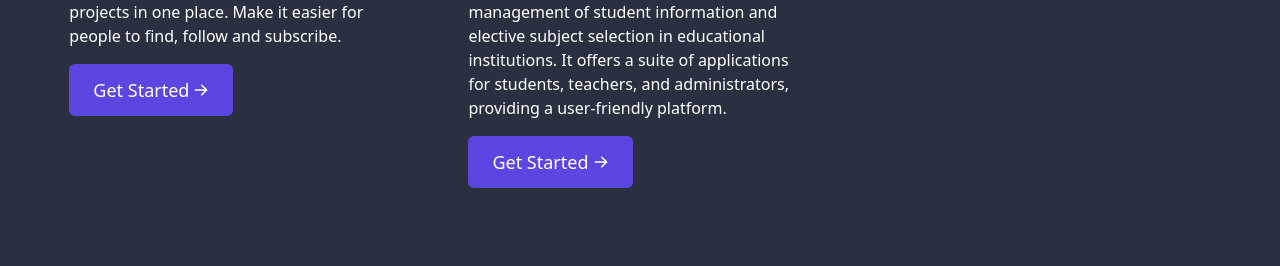
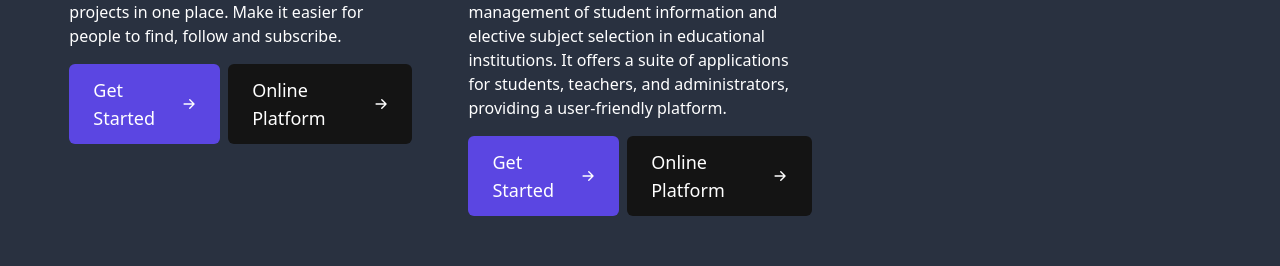
Before and after one commit to TechNodes2-0/TechNode-Community-Website, a React (Vite) app in the folder Technodes/: page /Projects in a window 1280 px wide. Shown: the part 1382-1648 px from the top of the page. Built offline with nearby package versions, Linux system fonts and the light colour scheme.

Commit message:
Style Changes & Added Team Memeber

```diff
--- a/Technodes/src/Pages/EventPage/Event.jsx
+++ b/Technodes/src/Pages/EventPage/Event.jsx
@@ -1,5 +1,5 @@
 import React from 'react'
-import HeroSection from '../../components/core/Eventpage/HeroSection'
+import HeroSection from '../../components/core/Eventpage/Herosection'
 import EventCards from '../../components/core/Eventpage/EventCards'
 import NewsLetter  from "../../components/NewsLetter"
 import Footer  from "../../components/Footer"
--- a/Technodes/src/Pages/Team.jsx
+++ b/Technodes/src/Pages/Team.jsx
@@ -19,6 +19,11 @@ const people = [
     name : "Vinayak vispute",
     role : "Full Stack Developer",
     imageUrl : "https://avatars.githubusercontent.com/u/93467074?s=100&v=4"
+  },
+  {
+    name : "Kartik Bhatiya",
+    role : "Junior Web Developer",
+    imageUrl : "https://avatars.githubusercontent.com/u/95977507?v=4"
   },
 
 ]
--- a/Technodes/src/components/Footer.jsx
+++ b/Technodes/src/components/Footer.jsx
@@ -95,7 +95,7 @@ export default function Footer() {
             </div>
           </div>
           <div className="px-4 py-6 bg-gray-100 dark:bg-secondary md:flex md:items-center md:justify-between">
-            <span className="text-sm text-textdark dark:text-gray-300 sm:text-center">
+            <span className="text-sm text-black text-textdark dark:text-gray-300 sm:text-center">
               © 2023 <a href="/">TechNodes™</a>. All Rights Reserved.
             </span>
             <div className="flex mt-4 space-x-6 sm:justify-center md:mt-0">
--- a/Technodes/src/components/Navbar.jsx
+++ b/Technodes/src/components/Navbar.jsx
@@ -115,7 +115,7 @@ export default function Navbar() {
               <li>
                 <Link
                   to="/"
-                  className="block py-2 pl-3 pr-4 text-white rounded md:bg-transparent md:text-white-400 md:p-0 md:dark:white md:hover:text-black "
+                  className="block py-2 pl-3 pr-4 text-secondary rounded md:bg-transparent md:text-white-400 md:p-0 md:dark:white md:hover:text-black "
                   aria-current="page"
                 >
                   About us
@@ -124,7 +124,7 @@ export default function Navbar() {
               <li>
                 <Link
                   to="/Projects"
-                  className="block py-2 pl-3 pr-4 text-textcolor rounded hover:textdark md:hover:bg-transparent md:hover:text-black md:p-0 dark:text-white md:dark:hover:text-textdark dark:hover:bg-gray-700 dark:hover:text-white md:dark:hover:bg-transparent dark:border-gray-700"
+                  className="block py-2 pl-3 pr-4 text-secondary text-textcolor rounded hover:textdark md:hover:bg-transparent md:hover:text-black md:p-0 dark:text-white md:dark:hover:text-textdark dark:hover:bg-gray-700 dark:hover:text-white md:dark:hover:bg-transparent dark:border-gray-700"
                 >
                   Projects
                 </Link>
--- a/Technodes/src/components/core/ProjectSection/ProjectCard.jsx
+++ b/Technodes/src/components/core/ProjectSection/ProjectCard.jsx
@@ -13,7 +13,7 @@ const ProjectCard = ({ image, title, description, url, btnText, git , deploylink
         <div className="pt-6 pb-3">
           <h3>{title}</h3>
           <p className="mt-2">{description}</p>
-          <div className="mt-4 flex gap-2">
+          {/* <div className="mt-4 flex gap-2">
             <a
               href={url}
               className="inline-flex items-center justify-center w-full px-6 py-3 mb-2 text-lg text-white bg-secondary rounded-md  sm:w-auto sm:mb-0"
@@ -35,7 +35,53 @@ const ProjectCard = ({ image, title, description, url, btnText, git , deploylink
                 ></path>
               </svg>
             </a>
-          </div>
+          </div> */}
+          <div className="mt-4 flex gap-2">
+          <a
+          href={url} // Replace url1 with the URL you want for the second button
+          className="inline-flex items-center justify-center w-full px-6 py-3 mb-2 text-lg text-white bg-secondary rounded-md sm:w-auto sm:mb-0"
+          data-primary="green-400"
+          data-rounded="rounded-2xl"
+          data-primary-reset="{}"
+          >
+            Get Started
+            <svg
+              className="w-4 h-4 ml-1"
+              xmlns="http://www.w3.org/2000/svg"
+              viewBox="0 0 20 20"
+              fill="currentColor"
+            >
+              <path
+                fill-rule="evenodd"
+                d="M10.293 3.293a1 1 0 011.414 0l6 6a1 1 0 010 1.414l-6 6a1 1 0 01-1.414-1.414L14.586 11H3a1 1 0 110-2h11.586l-4.293-4.293a1 1 0 010-1.414z"
+                clip-rule="evenodd"
+              ></path>
+            </svg>
+          </a>
+
+          <a
+            href={deploylink} // Replace url2 with the URL for your second button
+            className="inline-flex items-center justify-center w-full px-6 py-3 mb-2 text-lg text-white bg-primary rounded-md sm:w-auto sm:mb-0" // Modify the classes as needed
+            data-primary="blue-400" // Modify the data attributes as needed
+            data-rounded="rounded-2xl" // Modify the data attributes as needed
+            data-primary-reset="{}" // Modify the data attributes as needed
+          >
+            Online Platform
+            <svg
+              className="w-4 h-4 ml-1"
+              xmlns="http://www.w3.org/2000/svg"
+              viewBox="0 0 20 20"
+              fill="currentColor"
+            >
+              <path
+                fill-rule="evenodd"
+                d="M10.293 3.293a1 1 0 011.414 0l6 6a1 1 0 010 1.414l-6 6a1 1 0 01-1.414-1.414L14.586 11H3a1 1 0 110-2h11.586l-4.293-4.293a1 1 0 010-1.414z"
+                clip-rule="evenodd"
+              ></path>
+            </svg>
+          </a>
+        </div>
+
         </div>
       </div>
     </>
--- a/Technodes/src/components/core/ProjectSection/ProjectCards.jsx
+++ b/Technodes/src/components/core/ProjectSection/ProjectCards.jsx
@@ -10,6 +10,7 @@ const eventsData2 = [
       "https://images.unsplash.com/photo-1524578271613-d550eacf6090?auto=format&fit=crop&q=60&w=500&ixlib=rb-4.0.3&ixid=M3wxMjA3fDB8MHxzZWFyY2h8MTZ8fEJvb2tzfGVufDB8fDB8fHww",
     url: "https://github.com/TechNodes2-0/ElectiveHub",
     btnText: "Know more",
+    deploylink : "https://electivehub.onrender.com/",
   },
   {
     title: "BioDrop",
@@ -19,6 +20,7 @@ const eventsData2 = [
       "https://user-images.githubusercontent.com/624760/230707268-1f8f1487-6524-4c89-aae2-ab45f0e17f39.png",
     url: "https://github.com/EddieHubCommunity/BioDrop",
     btnText: "Know more",
+    deploylink : "https://biodrop.io/",
   },
   // Add more project data here if needed
 ];
```
